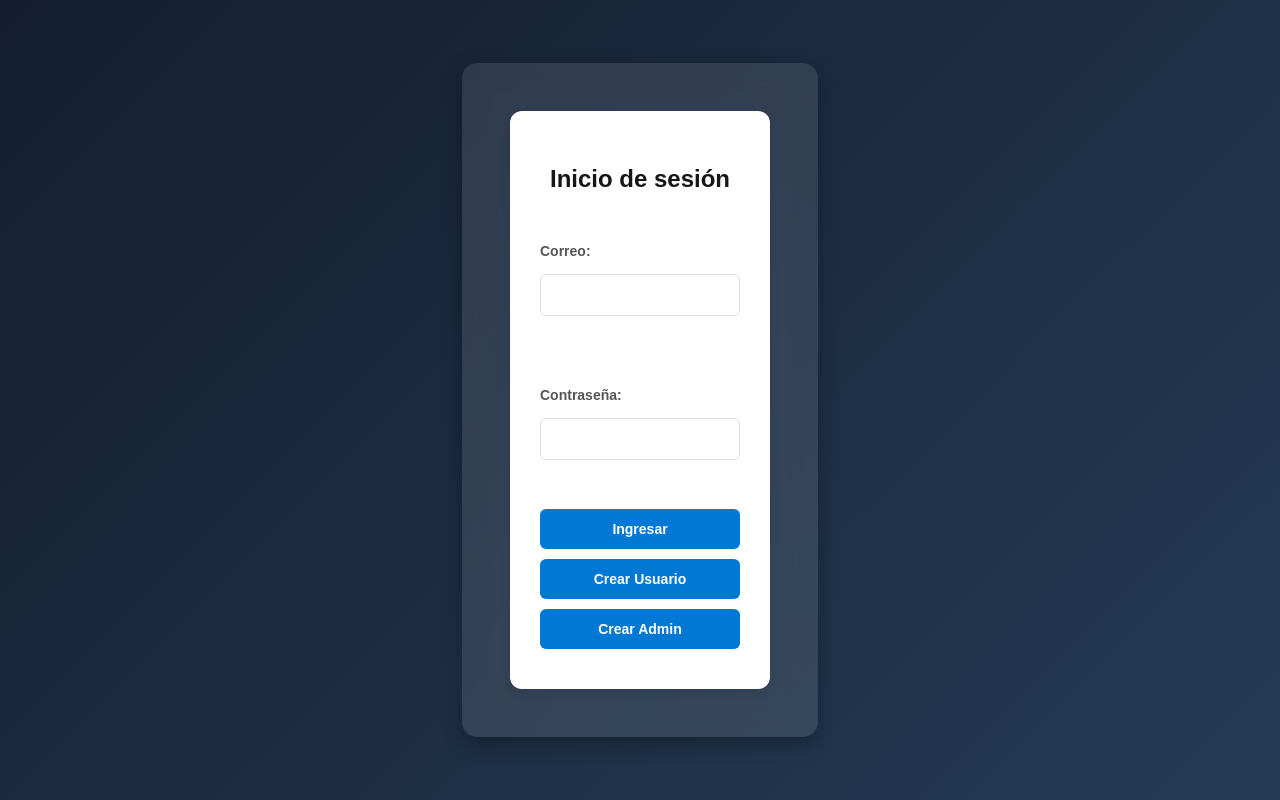
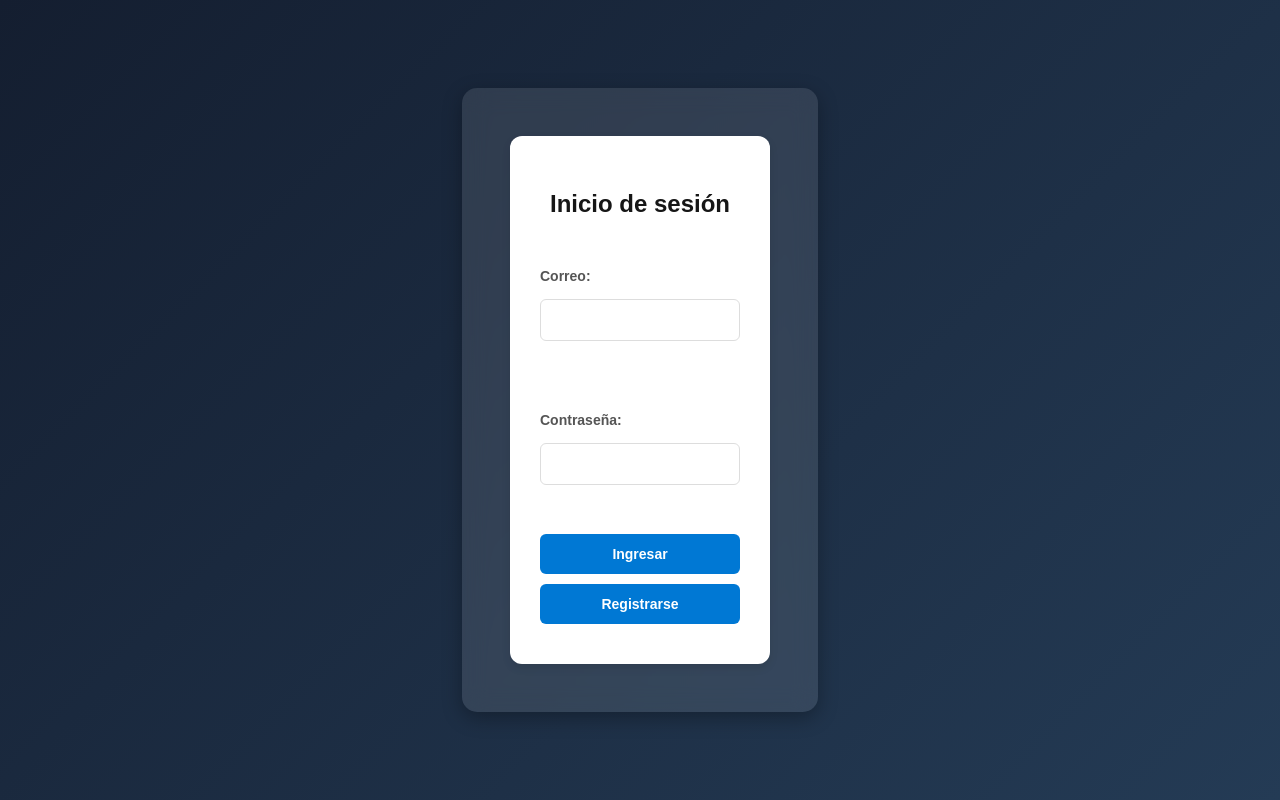
Before and after one commit to Oscarjmp98/SOMMER_FRONT, a React (Vite) app: page / in a window 1280 px wide. Built offline with nearby package versions, Linux system fonts and the light colour scheme.

Commit message:
Actualizacion Front

```diff
--- a/src/components/CreateUser.jsx
+++ b/src/components/CreateUser.jsx
@@ -19,7 +19,8 @@ function CreateUser() {
         setSuccessMessage('');
 
         try {
-            const response = await axios.post('http://localhost:5000/api/chat/Usuarios', {
+            const response = await axios.post('https://sommer-back-steel.vercel.app/api/chat/Usuarios', {
+            //const response = await axios.post('http://localhost:5000/api/chat/Usuarios', {
                 correo,
                 contrasena,
                 nombre,
@@ -73,7 +74,7 @@ function CreateUser() {
                             {showPassword ? "Ocultar" : "Mostrar"} Contraseña
                         </label>
                         </div>
-                    <button type="submit" id="btnCreateUser"  >Crear Usuario</button>
+                    <button type="submit" id="btnCreateUser"  >Registrarse</button>
                     <button type="button" id="btnCreateUser" onClick={() => navigate('/')}>
                         Regresar
                     </button>
--- a/src/components/Form.jsx
+++ b/src/components/Form.jsx
@@ -13,8 +13,8 @@ function LoginUser() {
         setError(''); // Limpiar errores previos
 
         try {
-            //const response = await fetch('http://localhost:5000/v1/drivers/login', {
-            const response = await fetch('http://localhost:5000/api/chat/login', {
+            const response = await fetch('https://sommer-back-steel.vercel.app/api/chat/login', {
+            //const response = await fetch('http://localhost:5000/api/chat/login', {
                 method: 'POST',
                 headers: {
                     'Content-Type': 'application/json',
@@ -58,8 +58,8 @@ function LoginUser() {
             {error && <p style={{ color: 'red' }}>{error}</p>} {/* Mensaje de error en pantalla */}
 
             <button type="submit" id="btnCreateUser">Ingresar</button>
-            <button type="button" id="btnCreateUser" onClick={() => navigate('/createUser')}>Crear Usuario</button>
-            <button type="button" id="btnCreateUser" onClick={() => navigate('/createAdmin')}>Crear Admin</button>
+            <button type="button" id="btnCreateUser" onClick={() => navigate('/createUser')}>Registrarse</button>
+            {/* <button type="button" id="btnCreateUser" onClick={() => navigate('/createAdmin')}>Crear Admin</button> */}
         </form>
     );
 }
--- a/src/components/UserHome.jsx
+++ b/src/components/UserHome.jsx
@@ -14,7 +14,8 @@ const formatTimestamp = (timestamp) => {
 
 const fetchChatHistory = async (userId) => {
   try {
-    const response = await axios.get(`http://localhost:5000/api/chat/history/${userId}`)
+    const response = await axios.get(`https://sommer-back-steel.vercel.app/api/chat/history/${userId}`)
+    //const response = await axios.get(`http://localhost:5000/api/chat/history/${userId}`)
     const chatHistory = []
 
     response.data.forEach((conv, index) => {
@@ -46,7 +47,8 @@ const fetchChatHistory = async (userId) => {
 
 const sendMessageToBackend = async (prompt, userId) => {
   try {
-    const response = await axios.post("http://localhost:5000/api/chat", { prompt, userId })
+    const response = await axios.post("https://sommer-back-steel.vercel.app/api/chat", { prompt, userId })
+    //const response = await axios.post("http://localhost:5000/api/chat", { prompt, userId })
     return response.data.response
   } catch (error) {
     throw new Error("Error al procesar el mensaje")
@@ -152,7 +154,8 @@ function UserHome() {
     const userId = usuarioGuardado?.id || usuarioGuardado?.correo;
 
     if (userId) {
-      await axios.post("http://localhost:5000/api/chat/logout", {
+      await axios.post("https://sommer-back-steel.vercel.app/api/chat/logout", {
+      //await axios.post("http://localhost:5000/api/chat/logout", {
         userId,
       });
     }
```
Also changed, not shown: 1 other file (tests, documents, lock files or other folders).
